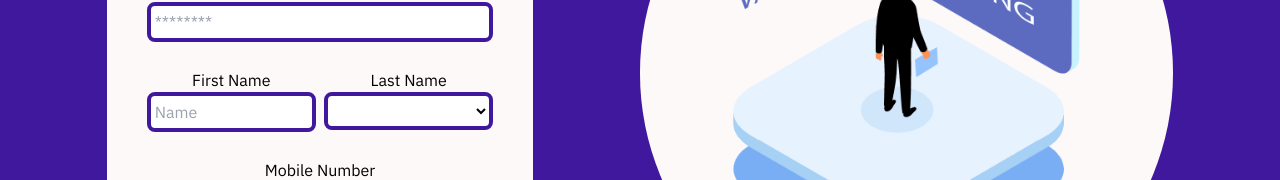
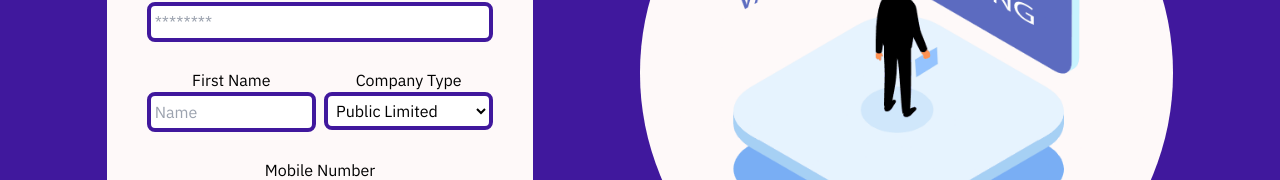
Before and after one commit to AvishJ03/SIH-2022, a React (Create React App) app in the folder client/: page /signupcompany in a window 1280 px wide. Shown: the part 327-507 px from the top of the page. Built offline with nearby package versions, Linux system fonts and the light colour scheme.

Commit message:
Sign up company and job model

```diff
--- a/client/src/pages/Authentication/Login.js
+++ b/client/src/pages/Authentication/Login.js
@@ -19,7 +19,6 @@ const Login = () => {
     e.preventDefault();
     try {
       const response = await axios.post(`${url}/login`, { email, password });
-      console.log(response.data);
       if(response.data.studentUser) {
         localStorage.setItem("token", response.data.studentToken);
         localStorage.setItem("userType", "student");
--- a/client/src/pages/Authentication/SignupCompany.js
+++ b/client/src/pages/Authentication/SignupCompany.js
@@ -1,10 +1,12 @@
-import React from "react";
-import { useState } from "react";
+import React, { useState } from "react";
 import axios from "axios";
+
 const SignupCompany = () => {
-
   const [ email, setEmail ] = useState("");
   const [ password, setPassword ] = useState("");
+  const [ name, setName ] = useState("");
+  const [ contactNo, setContactNo ] = useState(0);
+  const [ typeOfCompany, setTypeOfCompany ] = useState('PF');
 
   const url = 'http://localhost:5000';
 
@@ -16,33 +18,40 @@ const SignupCompany = () => {
     setPassword(e.target.value);
   }
 
+  const handleNameChange = (e) => {
+    setName(e.target.value);
+  }
+
+  const handleContactChange = (e) => {
+    setContactNo(e.target.value);
+  }
+
+  const handleCompanyChange = (e) => {
+    setTypeOfCompany(e.target.value);
+  }
+
   const handleSubmit = async (e) => {
     e.preventDefault();
     try {
-      const response = await axios.post(`${url}/login`, { email, password });
+      const response = await axios.post(`${url}/company`, { email, password, contactNo, name, typeOfCompany });
       console.log(response.data);
-      if(response.data.studentUser) {
-        localStorage.setItem("token", response.data.studentToken);
-        localStorage.setItem("userType", "student");
-      } else if(response.data.companyUser) {
-        localStorage.setItem("token", response.data.companyToken);
-        localStorage.setItem("userType", "company");
-      } else {
-        localStorage.setItem("token", null);
-        localStorage.setItem("userType", null);
-      }
-      console.log(localStorage.getItem("userType"));
-      console.log(localStorage.getItem("token"));
+      localStorage.setItem("token", response.data.companyToken);
+      localStorage.setItem("userType", "company");
       setEmail("");
       setPassword("");
+      setName("");
+      setTypeOfCompany("PF");
+      setContactNo(0);
       alert("Successfully Logged in.");
     } catch(error) {
       setEmail("");
       setPassword("");
+      setName("");
+      setTypeOfCompany("PF");
+      setContactNo(0);
       alert('Error occured while logging in');
     }
   }
-
   return (
     <div className="bg-purple w-full h-screen flex text-white justify-evenly items-center font-main">
       <div className="w-1/2 h-11/12 text-center">
@@ -79,14 +88,24 @@ const SignupCompany = () => {
                   type="text"
                   placeholder="Name"
                   name="name"
+                  onChange={handleNameChange}
                 />
               </div>
               <div className="w-1/2 ml-2">
-                <label className="text-left text-black">Last Name</label>
+                <label className="text-left text-black">Company Type</label>
                 <select
                   className="w-[100%] rounded-lg p-1 text-black bg-white border-purple border-4"
-                  name="typeOfCompany"
-                />
+                  name="typeOfCompany" onChange={handleCompanyChange}
+                >
+                  <option value="PbLc">Public Limited</option>
+                  <option value="PrLc">Privated Limited</option>
+                  <option value="JVC">Joint Venture</option>
+                  <option value="PF">Partnership Firm</option>
+                  <option value="OPC">One Person Company</option>
+                  <option value="SP">Sole Proprietory</option>
+                  <option value="BO">Branch Office</option>
+                  <option value="NGO">NGO</option>
+                </select>
               </div>
             </div>
           </div>
@@ -97,6 +116,7 @@ const SignupCompany = () => {
               type="number"
               placeholder=""
               name="contactNo"
+              onChange={handleContactChange}
             />
           </div>
           <button className="bg-purple w-2/5 self-center py-2 rounded-xl font-semibold" onClick={handleSubmit}>
```
Also changed, not shown: 1 other file (tests, documents, lock files or other folders).
